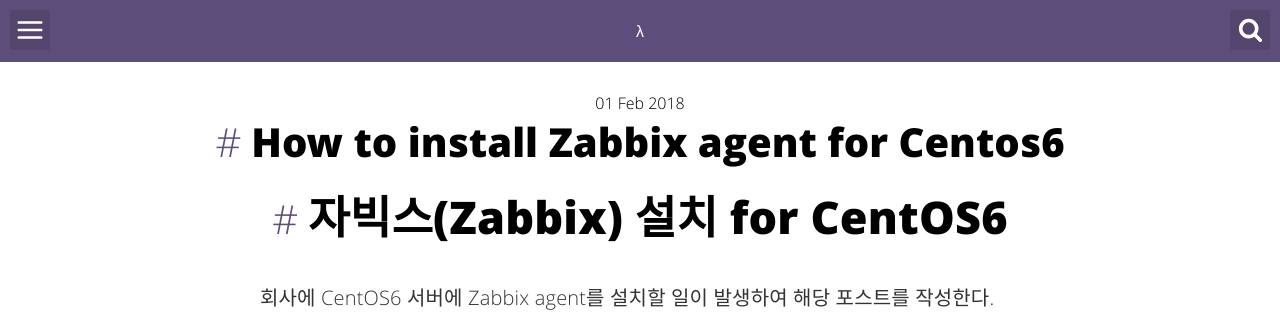
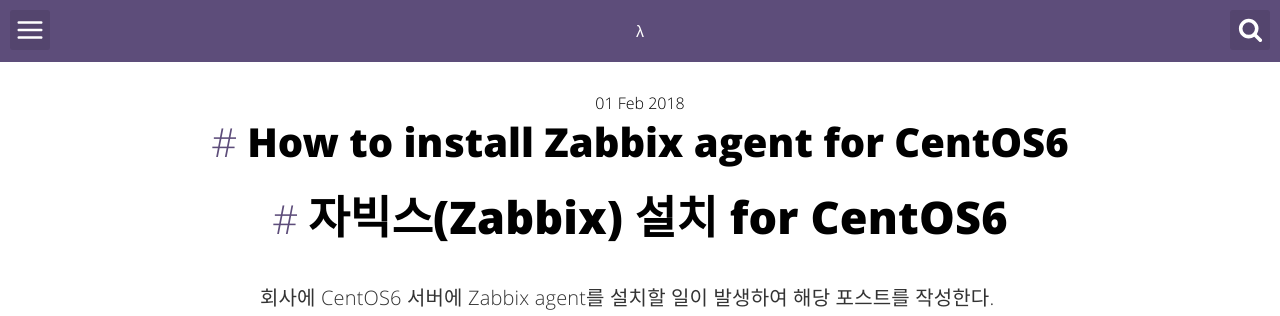
Before and after one commit to rainofpainki/rainofpainki.github.io, a Jekyll site: the page built from _posts/2018-02-01-zabbix_agent_for_centos.md, in a window 1280 px wide and 900 px high. Shown: the top 316 px of the window. Built offline with Jekyll 4.4.1, drawn with Linux system fonts in a browser that asks for light colours; comment, search, counter and statistics services are not loaded.

```diff
--- a/_posts/2018-02-01-zabbix_agent_for_centos.md
+++ b/_posts/2018-02-01-zabbix_agent_for_centos.md
@@ -1,6 +1,6 @@
 ---
 layout: post
-title:  "How to install Zabbix agent for Centos6"
+title:  "How to install Zabbix agent for CentOS6"
 date:   2018-02-01 14:57:00 +0900
 categories: Linux Zabbix Zabbix-Server Zabbix-Agent Centos
 ---
```
